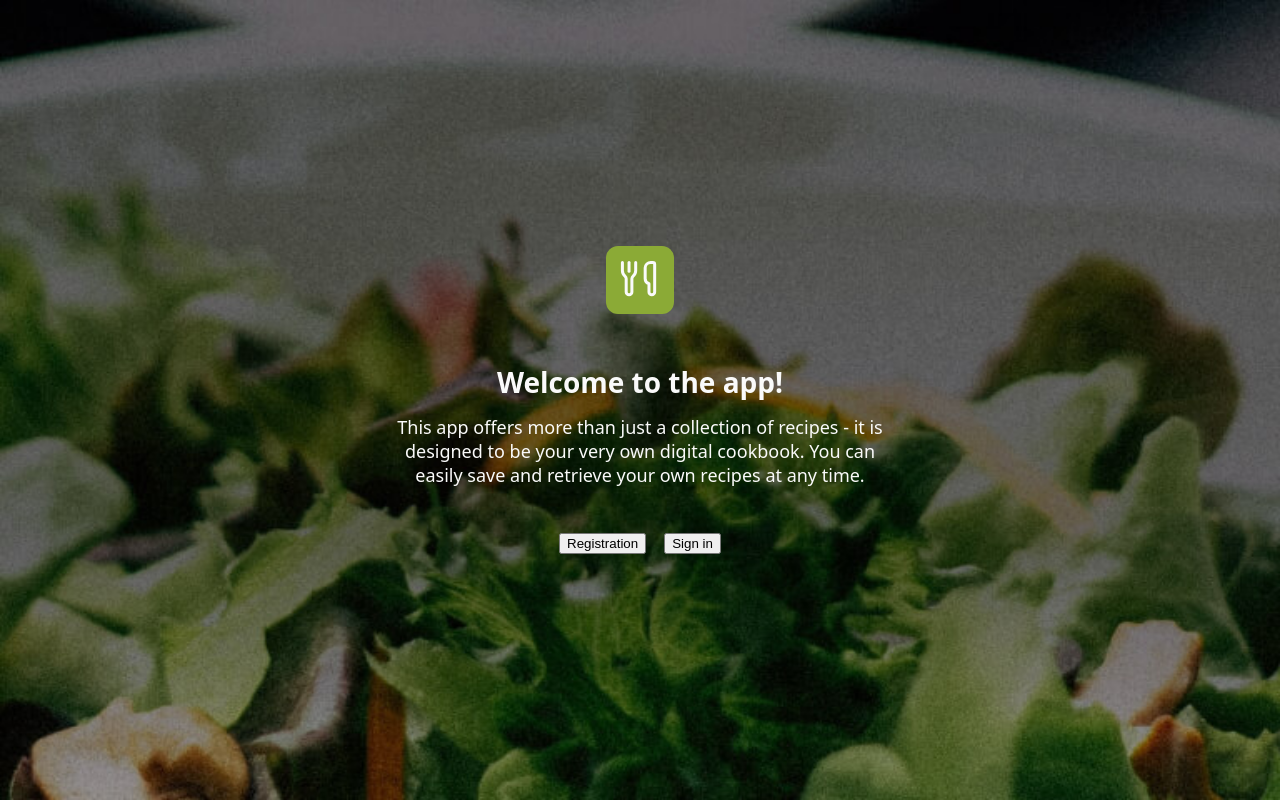
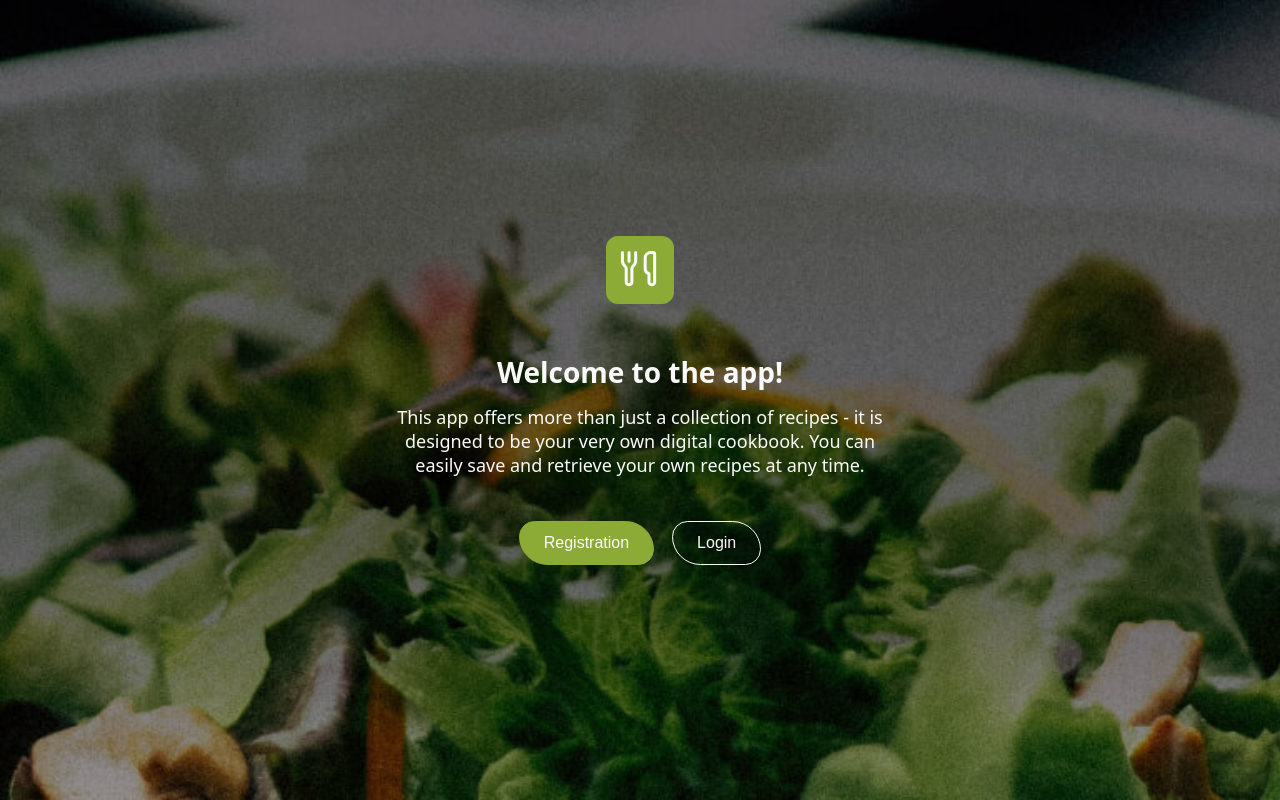
Before and after one commit to dag-szad/SoYummy, a Vue app in the folder frontend/: page / in a window 1280 px wide. Built offline with nearby package versions, Linux system fonts and the light colour scheme.

Commit message:
feat: update home page for new buttons

```diff
--- a/frontend/src/components/pages/HomePage.vue
+++ b/frontend/src/components/pages/HomePage.vue
@@ -1,5 +1,7 @@
 <script setup lang="ts">
 import Logo from '../templates/Logo.vue'
+import MainButton from '../templates/MainButton.vue'
+
 import { ref, onMounted, onUnmounted, computed } from 'vue'
 
 const windowWidth = ref(window.innerWidth)
@@ -34,10 +36,22 @@ const logoSize = computed(() => {
         </div>
         <div class="home__buttons">
             <router-link to="/register">
-                <button>Registration</button>
+                <main-button
+                    button-title="Registration"
+                    type="green"
+                    shape="round"
+                    theme="light"
+                    size="small"
+                />
             </router-link>
             <router-link to="/login">
-                <button>Sign in</button>
+                <main-button
+                    button-title="Login"
+                    type="transparent"
+                    shape="round"
+                    theme="light"
+                    size="small"
+                />
             </router-link>
         </div>
     </div>
```
